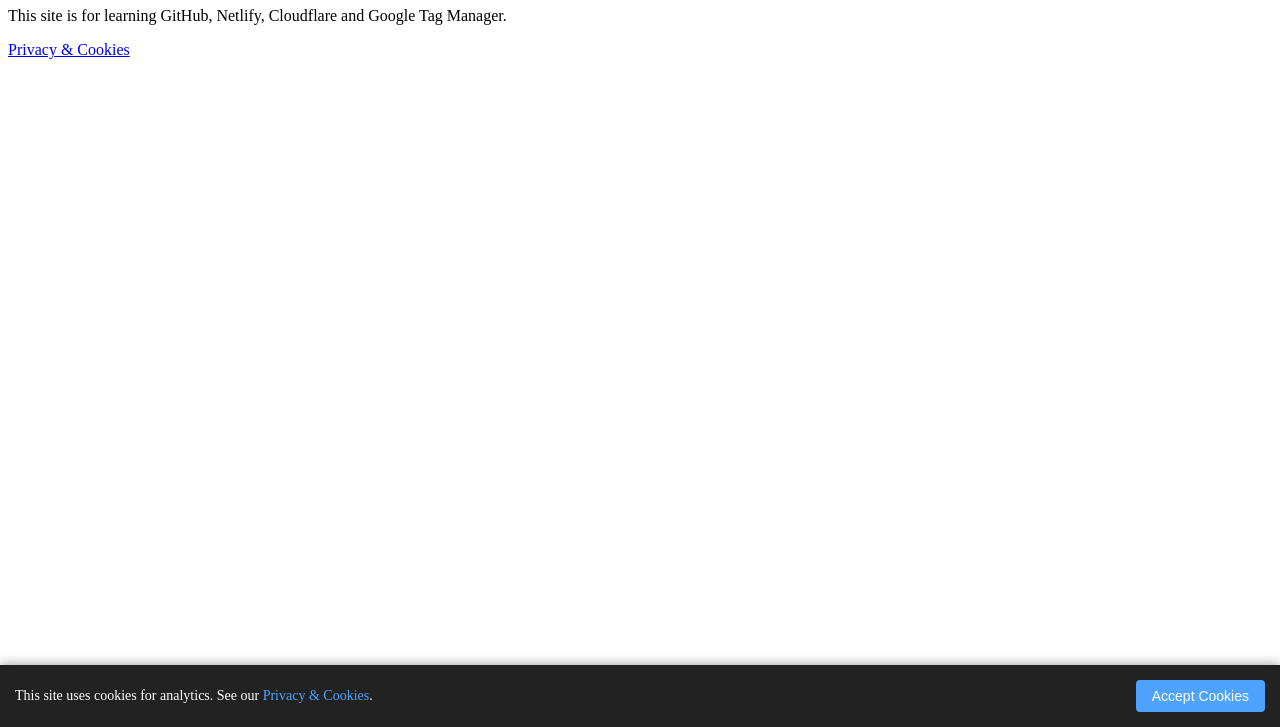
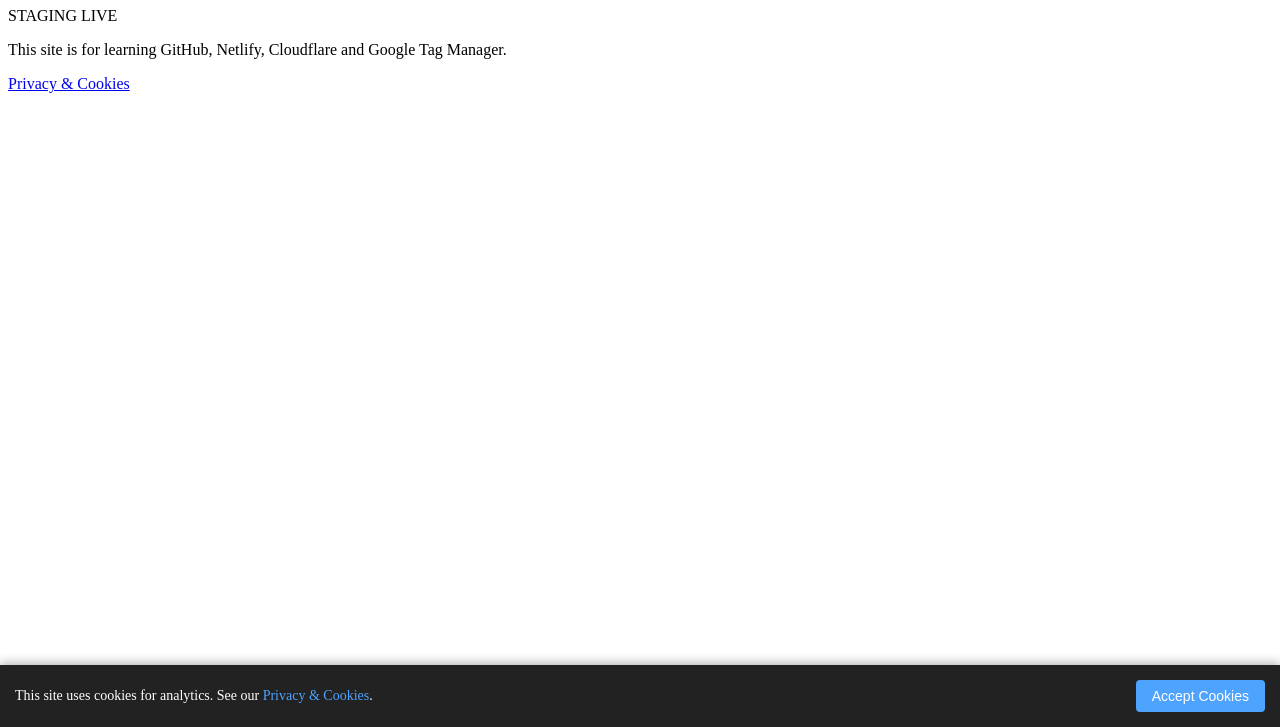
Before and after one commit to nh5dsr/my-test-site, a plain HTML site: page index.html in a window 1280 px wide. Shown: the part 73-800 px from the top of the page. Drawn offline with Linux system fonts and the light colour scheme.

Commit message:
Add files via upload

```diff
--- a/index.html
+++ b/index.html
@@ -21,6 +21,7 @@
 </head>
 <body>
   <h1>Welcome to my test site</h1>
+  <p>STAGING LIVE</p>
   <p>This site is for learning GitHub, Netlify, Cloudflare and Google Tag Manager.</p>
   <p><a href="privacy.html">Privacy & Cookies</a></p>
   <!-- Google Tag Manager (noscript) -->
```
